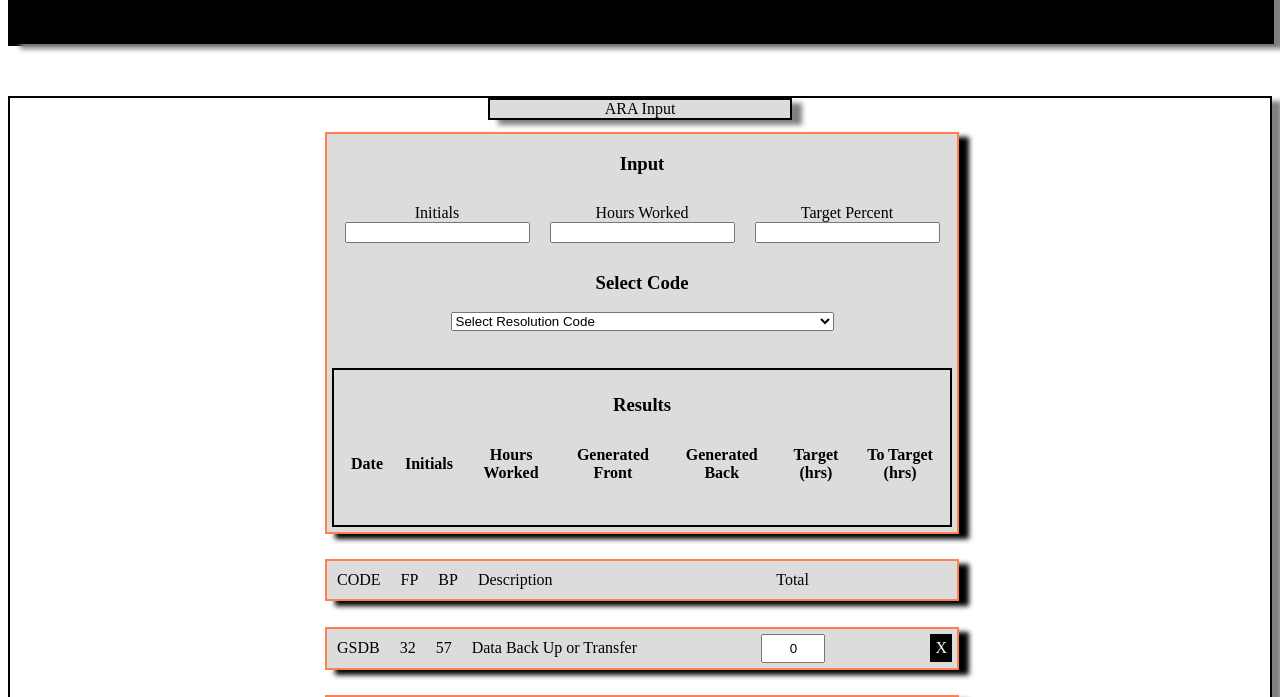
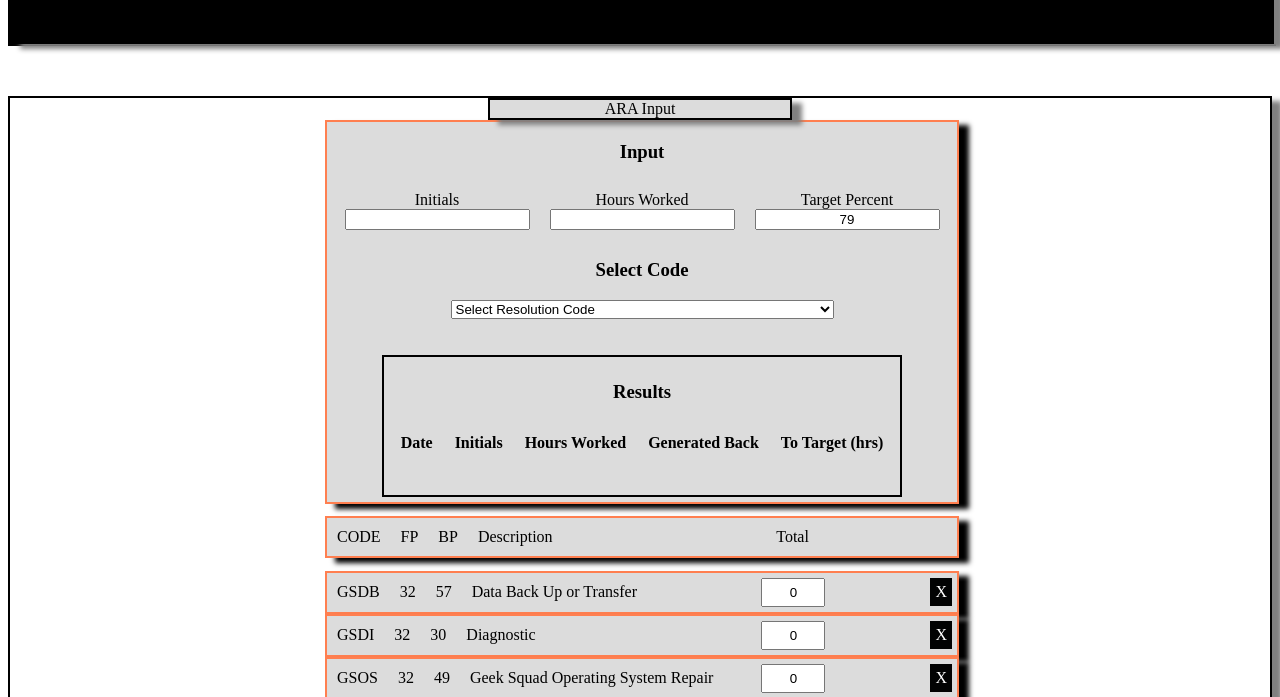
Before and after one commit to mwinb/LaborTracker, a plain HTML site: page index.html in a window 1280 px wide. Shown: the part 96-793 px from the top of the page. Drawn offline with nearby package versions, Linux system fonts and the light colour scheme.

Commit message:
Made changes to default Target Percent and shown data

```diff
--- a/css/homepage.css
+++ b/css/homepage.css
@@ -97,6 +97,17 @@
 	padding: 10px;
 }
 
+#resCode {
+	margin-top: 1%;
+	margin-bottom: 1%;
+
+}
+
+#resCodeWrap {
+	width: 100%;
+	margin-bottom: 1%;
+}
+
 
 
 .navDiv {
@@ -110,7 +121,6 @@
 }
 
 
-
 .resCodes {
 	border: solid coral 2px;
 	box-shadow: 10px 5px 5px black;
@@ -118,8 +128,7 @@
 	align-content: center;
 	margin-right: 25%;
 	margin-left: 25%;
-	margin-top: 1%;
-	margin-bottom: 2%;
+
 	background-color: gainsboro;
 
 }
--- a/js/homepage.js
+++ b/js/homepage.js
@@ -58,7 +58,7 @@
     var totalFront = 0;
     var totalBack = 0;
     var hoursWorked = 0;
-    var percentTarget = 0;
+    var percentTarget = .79;
     var target = 0;
     var toTarget = 0;
     var tags = 0;
@@ -160,7 +160,7 @@
 
             "<div class='cell results'>" +
             "<div>Target Percent</div>" +
-            "<input type='text' id='target' ></input>" +
+            "<input type='text' id='target' value='79' ></input>" +
             "</div>" +
 
             "<h3>Select Code</h3>"+
@@ -175,9 +175,9 @@
             "<th class='resHeader'>Date</th>" +
             "<th class='resHeader'>Initials</th>" +
             "<th class='resHeaser'>Hours Worked</th>" +
-            "<th class='resHeader'>Generated Front</th>" +
+            //"<th class='resHeader'>Generated Front</th>" +
             "<th class='resHeader'>Generated Back</th>" +
-            "<th class='resHeader'>Target (hrs)</th>" +
+            //"<th class='resHeader'>Target (hrs)</th>" +
             "<th class='resHeader'>To Target (hrs)</th>" +
 
             "</tr>" +
@@ -185,15 +185,16 @@
             "<td id='tDate'></td>" +
             "<td id='tInitials'></td>" +
             "<td id='tWorked'></td>" +
-            "<td id='tGenF'></td>" +
+            //"<td id='tGenF'></td>" +
             "<td id='tGenB'></td>" +
-            "<td id='tTarget'></td>" +
+            //"<td id='tTarget'></td>" +
             "<td id='tToTarget'></td>" +
             "</tr>"+
             "</table>" +
             "</div>" +
             "</div>"+
 
+            "<div id='resCodeWrap'>" +
             "<div id='resCode' class='resCodes' +>" +
             "<div class='abbr cell'>CODE</div>" +
             "<div class='fop cell' value='" + "FP" + "'>" + "FP" + "</div>" +
@@ -201,6 +202,7 @@
             "<div class='description cell'>" + "Description" + "</div>" +
             "<div class='rhs'>"+
             "<div class='numInput cell' id='tags'>" + "Total" + "</div>" +
+            "</div>" +
             "</div>"
 
             );
@@ -210,7 +212,7 @@
         {
 
             codesToInput.push(resCode(rezCodes[i]));
-            $('#formContainer').append(codesToInput[i].resCodeHTML());
+            $('#resCodeWrap').append(codesToInput[i].resCodeHTML());
             if(i > 3)
             {
             	$('#resCode' + i).hide();
@@ -299,8 +301,8 @@
         if (isNaN($(this).val()) == true )
         {
             alert("Must be a number");
-            $(this).val('');
-            percentTarget = 0;
+            $(this).val(79);
+            percentTarget = .79;
         }
         else
         {
@@ -367,9 +369,9 @@
         $('#tDate').text(dateFormatted);
         $('#tInitials').text($('#initials').val().toString());
         $('#tWorked').text($('#worked').val());
-        $('#tGenF').text(totalFront.toFixed(2));
+        //$('#tGenF').text(totalFront.toFixed(2));
         $('#tGenB').text(totalBack.toFixed(2));
-        $('#tTarget').text(target.toFixed(2));
+        //$('#tTarget').text(target.toFixed(2));
         $('#tToTarget').text(toTarget.toFixed(2));
         console.log("Total Front: " + totalFront.toFixed(2));
 
```
